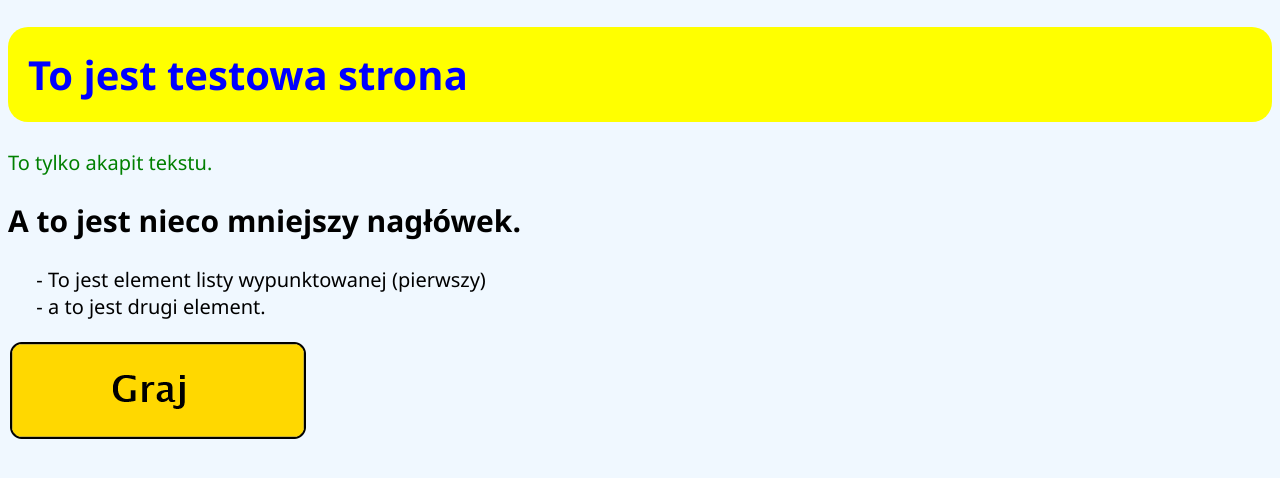
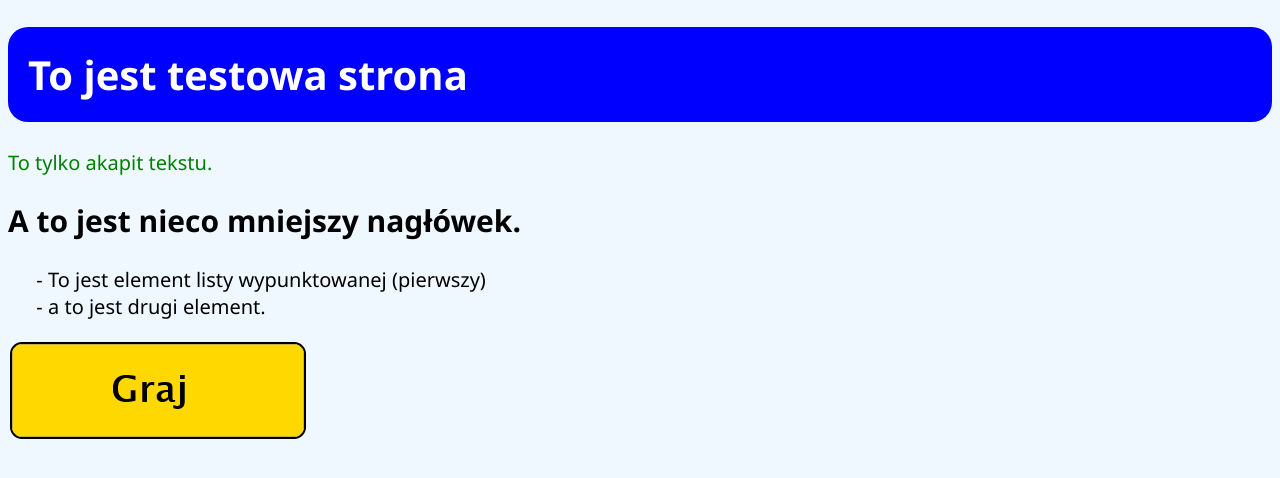
Before and after one commit to RafalKodland/kodland-98-strona, a plain HTML site: page index.html in a window 1280 px wide. Drawn offline with Linux system fonts and the light colour scheme.

Commit message:
zmiana koloru

```diff
--- a/style.css
+++ b/style.css
@@ -5,8 +5,8 @@ body {
 }
 
 h1 {
-    color: blue;
-    background-color: yellow;
+    color: white;
+    background-color: blue;
     padding: 20px;
     border-radius: 20px;
 }
```
